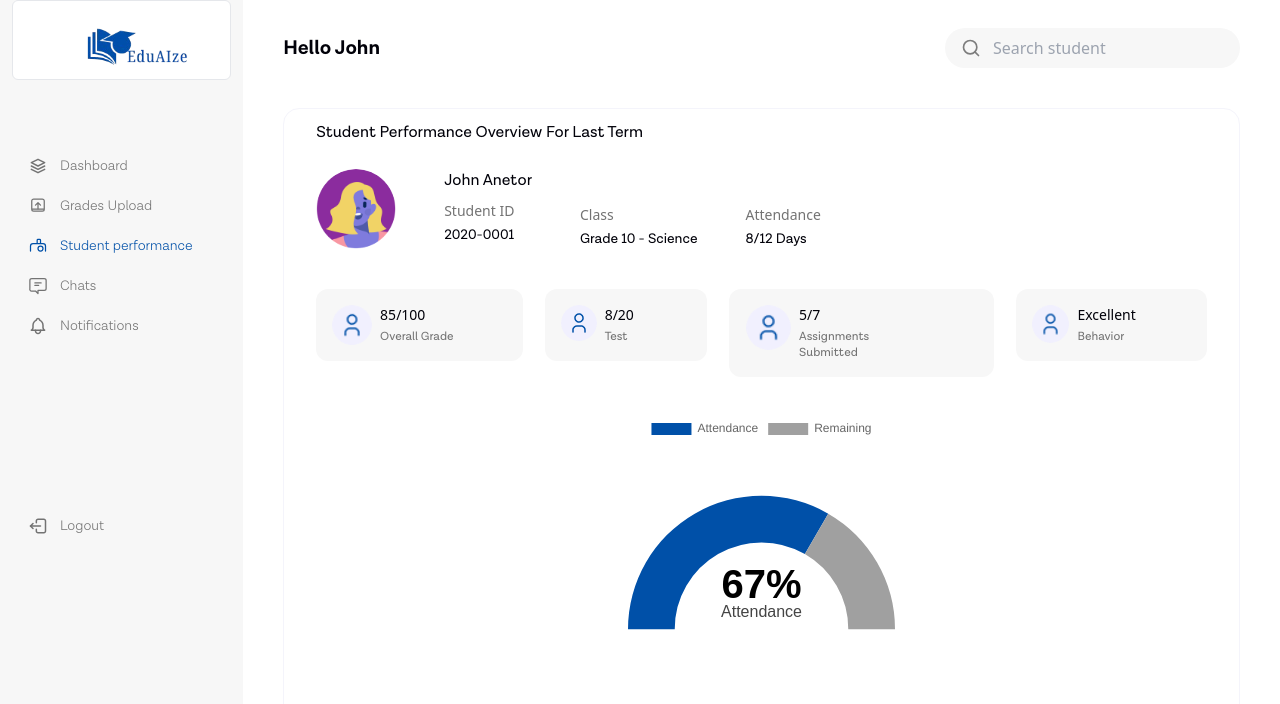
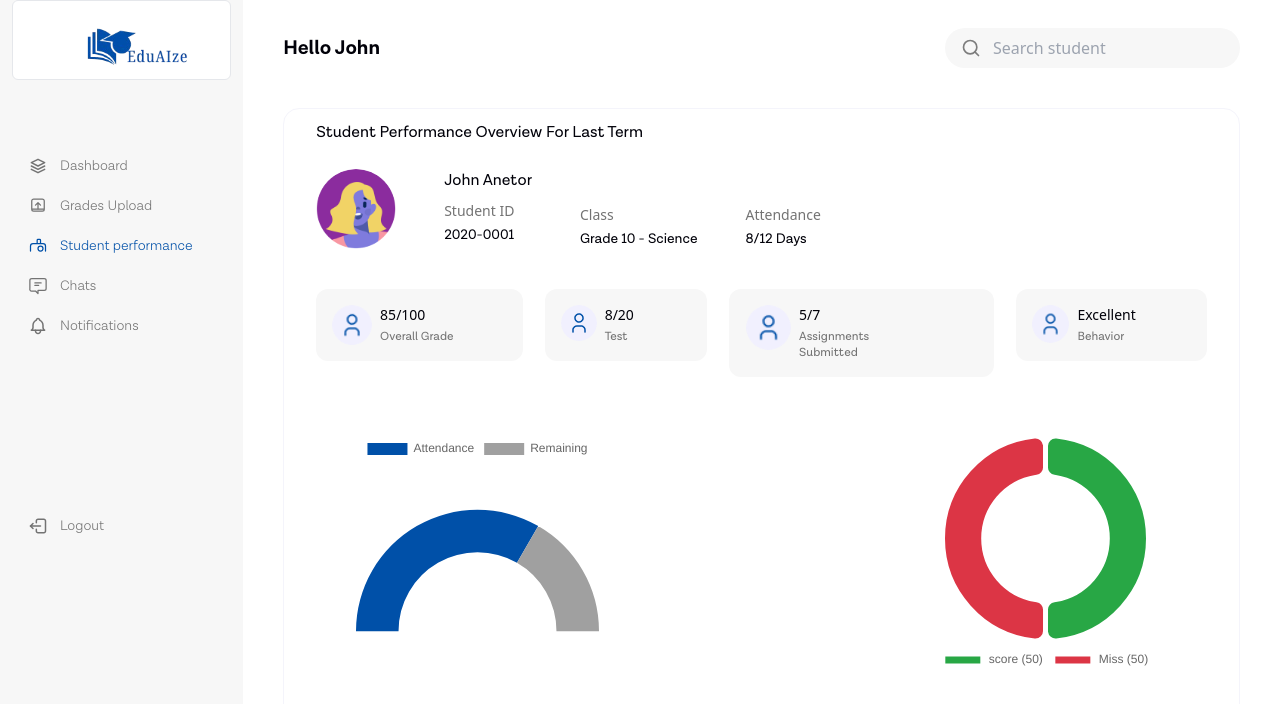
Before and after one commit to olaniyansheyi/eduaize, a Nuxt app: page /teacher/student-performance/1 in a window 1280 px wide. Shown: the top 704 px of the page. Built offline with nearby package versions, Linux system fonts and the light colour scheme.

Commit message:
new feature

```diff
--- a/components/AttendanceChart.vue
+++ b/components/AttendanceChart.vue
@@ -1,9 +1,9 @@
 <script setup>
-import { defineProps, computed } from "vue";
+import { defineProps, computed, watch, ref } from "vue";
 import { Doughnut } from "vue-chartjs";
 import { Chart as ChartJS, ArcElement, Tooltip, Legend } from "chart.js";
 
-// Register Chart.js components
+// Register only necessary Chart.js components
 ChartJS.register(ArcElement, Tooltip, Legend);
 
 // Define props
@@ -15,6 +15,9 @@ const props = defineProps({
 const attendancePercentage = computed(() =>
   Math.round((props.attendance / 12) * 100)
 );
+
+// Store the chart instance for reactivity
+const chartRef = ref(null);
 
 // Chart Data
 const chartData = computed(() => ({
@@ -29,11 +32,12 @@ const chartData = computed(() => ({
   ],
 }));
 
+// Center Text Plugin (Scoped to This Chart)
 const centerTextPlugin = {
   id: "centerText",
   afterDraw(chart) {
     const { ctx, chartArea } = chart;
-    if (!chartArea) return;
+    if (!chartArea) return; // Ensure chart is fully rendered
 
     const { left, right, top, bottom } = chartArea;
     const width = right - left;
@@ -43,30 +47,26 @@ const centerTextPlugin = {
     ctx.textAlign = "center";
     ctx.textBaseline = "middle";
 
-    // 🔥 Increase text size (Percentage: 16px, Label: 14px)
-    ctx.font = "bold 40px Arial";
+    // Get computed percentage value dynamically
+    const percentageText = `${attendancePercentage.value}%`;
+
+    // Set styles for text
+    ctx.font = "bold 30px Arial";
     ctx.fillStyle = "#000";
 
     // Draw Percentage
-    ctx.fillText(
-      `${attendancePercentage.value}%`,
-      left + width / 2,
-      top + height / 1.65 // 🔥 Moved slightly up to reduce gap
-    );
+    ctx.fillText(percentageText, left + width / 2, top + height / 1.7);
 
-    // Draw "Attendance" below with a smaller gap
-    ctx.font = "16px Arial";
+    // Draw "Attendance" below
+    ctx.font = "14px Arial";
     ctx.fillStyle = "#444";
-    ctx.fillText("Attendance", left + width / 2, top + height / 1.4); // 🔥 Moved up
+    ctx.fillText("Attendance", left + width / 2, top + height / 1.4);
 
     ctx.restore();
   },
 };
 
-// Register Plugin
-ChartJS.register(centerTextPlugin);
-
-// Chart Options
+// Chart Options (Attach Plugin Locally)
 const chartOptions = computed(() => ({
   responsive: true,
   cutout: "65%", // Thicker arc
@@ -76,14 +76,22 @@ const chartOptions = computed(() => ({
     legend: { display: false },
     tooltip: { enabled: false }, // Hide tooltip
   },
-  plugins: [centerTextPlugin], // Attach the custom plugin
+  plugins: [centerTextPlugin],
 }));
+
+// Force chart to update when attendance changes
+watch(
+  () => props.attendance,
+  () => {
+    if (chartRef.value) {
+      chartRef.value.update(); // Manually trigger chart re-draw
+    }
+  }
+);
 </script>
 
 <template>
   <div class="w-full sm:w-[80%] lg:w-[30%] relative chart-container">
-    <Doughnut :data="chartData" :options="chartOptions" />
+    <Doughnut ref="chartRef" :data="chartData" :options="chartOptions" />
   </div>
 </template>
-
-<style></style>
--- a/pages/teacher/student-performance/[id].vue
+++ b/pages/teacher/student-performance/[id].vue
@@ -109,7 +109,15 @@
       </div>
     </div>
 
-    <AttendanceChart :attendance="8" />
+    <div
+      class="w-full my-5 flex justify-start lg:justify-between items-start flex-wrap gap-8 gap-y-12 px-4 sm:px-10"
+    >
+      <AttendanceChart :attendance="8" />
+
+      <div class="w-full sm:w-[80%] lg:w-[30%]">
+        <ChartPie :chartData="chartDataPie" :chartOptions="chartOptionsPie" />
+      </div>
+    </div>
   </div>
 </template>
 
@@ -119,4 +127,32 @@ import personImg from "~/assets/img/person.png";
 definePageMeta({
   layout: "teacher",
 });
+
+// chart option
+
+const chartDataPie = ref({
+  labels: ["score (50)", "Miss (50)"],
+  datasets: [
+    {
+      label: "Grade Distribution",
+      data: [1, 1], // You can modify this dynamically
+      backgroundColor: [
+        "#28A745", // Success Green
+        "#DC3545",
+      ],
+      borderWidth: 5,
+      borderColor: "#ffffff",
+      borderRadius: 10,
+    },
+  ],
+});
+
+// Dynamic Chart Options
+const chartOptionsPie = ref({
+  responsive: true,
+  cutout: "60%",
+  plugins: {
+    legend: { position: "bottom" },
+  },
+});
 </script>
```
